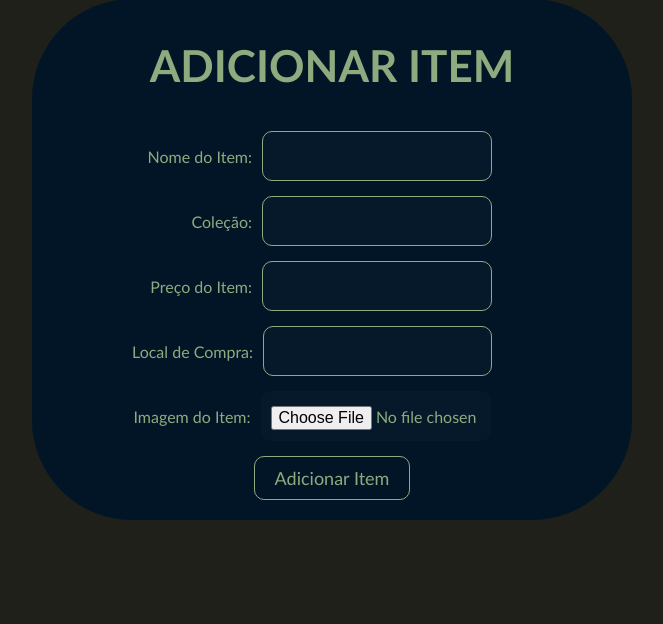
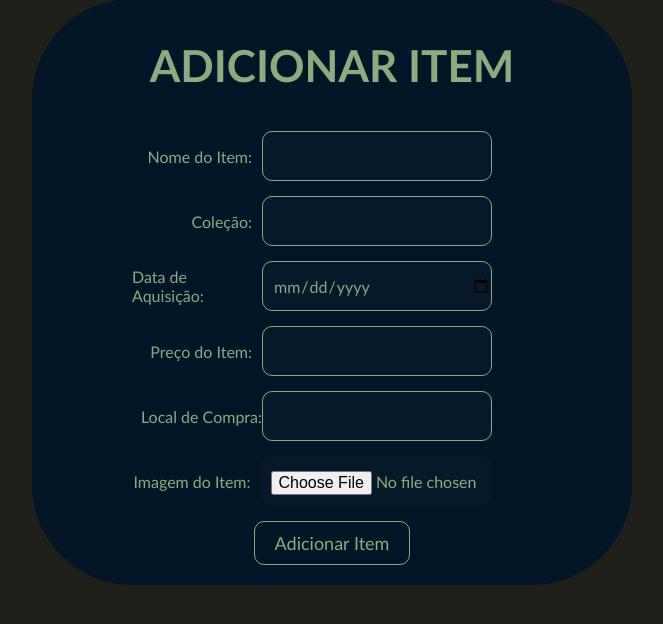
Before and after one commit to joaomiranda1220911/SINF1_2024-G03, a PHP site: page /pag_adicionar-item.html in a window 1280 px wide. Shown: the part 154-778 px from the top of the page, without its empty margins (308-971 px from the left). Run offline with PHP 8.4, Linux system fonts and the light colour scheme.

Commit message:
Atualização Adicionar Item

```diff
--- a/pag_adicionar-item.html
+++ b/pag_adicionar-item.html
@@ -38,6 +38,11 @@
             <input type="text" id="colecao_item" name="colecao_item" required>
         </div>
 
+        <div class="form_data-item">
+            <label for="data_item">Data de Aquisição:</label>
+            <input type="date" id="data_item" name="data_item" required>
+        </div>
+
         <div class="form_preco-item">
             <label for="preco_item">Preço do Item:</label>
             <input type="text" id="preco_item" name="preco_item" required>
--- a/style.css
+++ b/style.css
@@ -256,7 +256,8 @@ nav{
 .form_nome-item,
 .form_colecao-item,
 .form_preco-item,
-.form_local-compra{
+.form_local-compra,
+.form_data-item{
     border: #8DAB7F;
     flex: 1;
     display: flex;
@@ -283,7 +284,8 @@ nav{
 .form_nome-item label,
 .form_colecao-item label,
 .form_preco-item label,
-.form_local-compra label{
+.form_local-compra label
+.form_data-item label{
     margin-right: 10px;
     white-space: nowrap;
 }
@@ -301,7 +303,8 @@ nav{
 .form_nome-item input,
 .form_colecao-item input,
 .form_preco-item input,
-.form_local-compra input{
+.form_local-compra input,
+.form_data-item input{
     flex-grow: 1;
     border: 1px solid;
     border-radius: 10px;
@@ -568,7 +571,7 @@ nav{
 }
 
 .descricao_item li{
-    margin: 10px 0 20px 0;
+    margin: 10px 150px 20px 0;
 }
 
 .descricao_item p{
```
